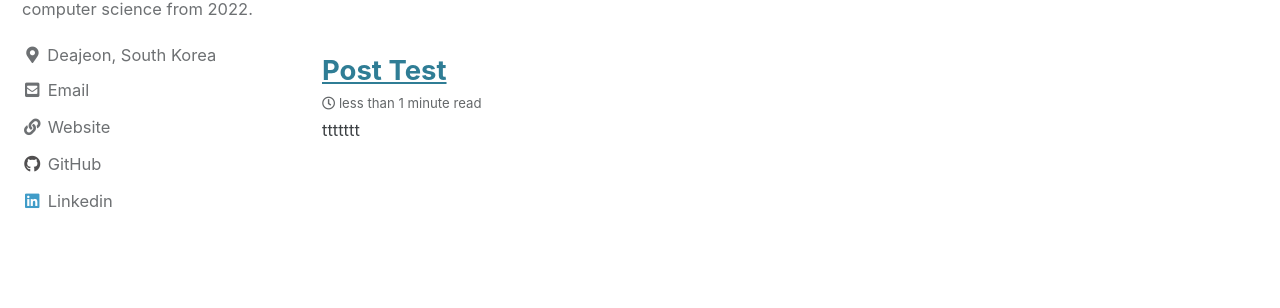
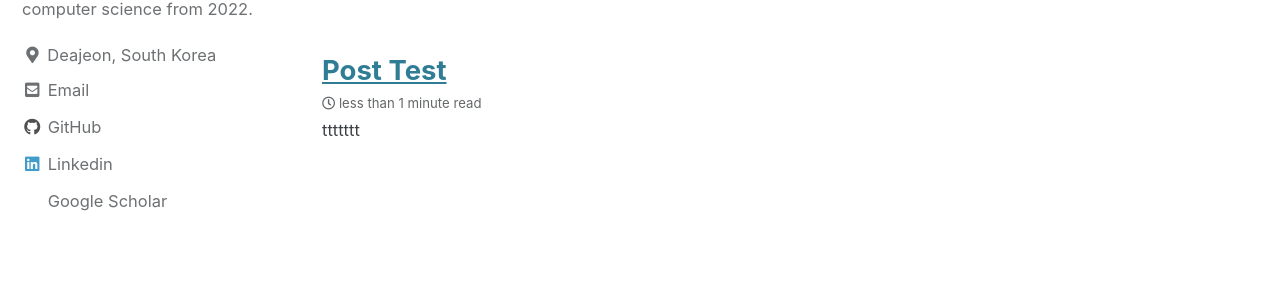
Before and after one commit to hyunholee26/old_webpage, a Jekyll site: the page built from index.html, in a window 1280 px wide. Shown: the part 182-490 px from the top of the page. Built offline with Jekyll 4.4.1, drawn with Linux system fonts in a browser that asks for light colours; cached includes are drawn as plain includes; the list of posts is cut into pages by our own code.

Commit message:
Update _config.yml

```diff
--- a/_config.yml
+++ b/_config.yml
@@ -111,9 +111,9 @@
     - label: "Email"
       icon: "fas fa-fw fa-envelope-square"
       url: "mailto:hyunho.lee26@gmail.com"
-    - label: "Website"
-      icon: "fas fa-fw fa-link"
-      url: "https://hyunholee26.github.io"
+      #- label: "Website"
+      #  icon: "fas fa-fw fa-link"
+      #  url: "https://hyunholee26.github.io"
       #- label: "Twitter"
       # icon: "fab fa-fw fa-twitter-square"
       # url: "https://twitter.com/"
@@ -126,6 +126,9 @@
     - label: "Linkedin"
       icon: "fab fa-fw fa-linkedin"
       url: "https://www.linkedin.com/in/hyunho-lee-91a473226/"
+    - label: "Google Scholar"
+      icon: "fab fa-fw fa-google-scholar"
+      url: "https://scholar.google.com/citations?user=_BauogcAAAAJ&hl=en"
 
 # Site Footer
 footer:
```
